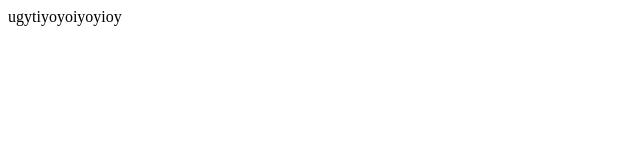
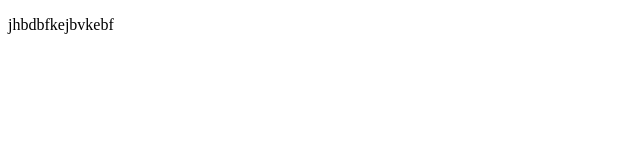
Before and after one commit to Tendriy/examESmia, a plain HTML site: page Accuel.html in a window 1280 px wide. Shown: the full height of the page, 0-640 px from the left. Drawn offline with Linux system fonts and the light colour scheme.

Commit message:
add div with class local

```diff
--- a/Accuel.html
+++ b/Accuel.html
@@ -6,6 +6,7 @@
     <title>Document</title>
 </head>
 <body>
-    ugytiyoyoiyoyioy
+    <div class="local"><p>jhbdbfkejbvkebf</p></div>
+
 </body>
 </html>
```
